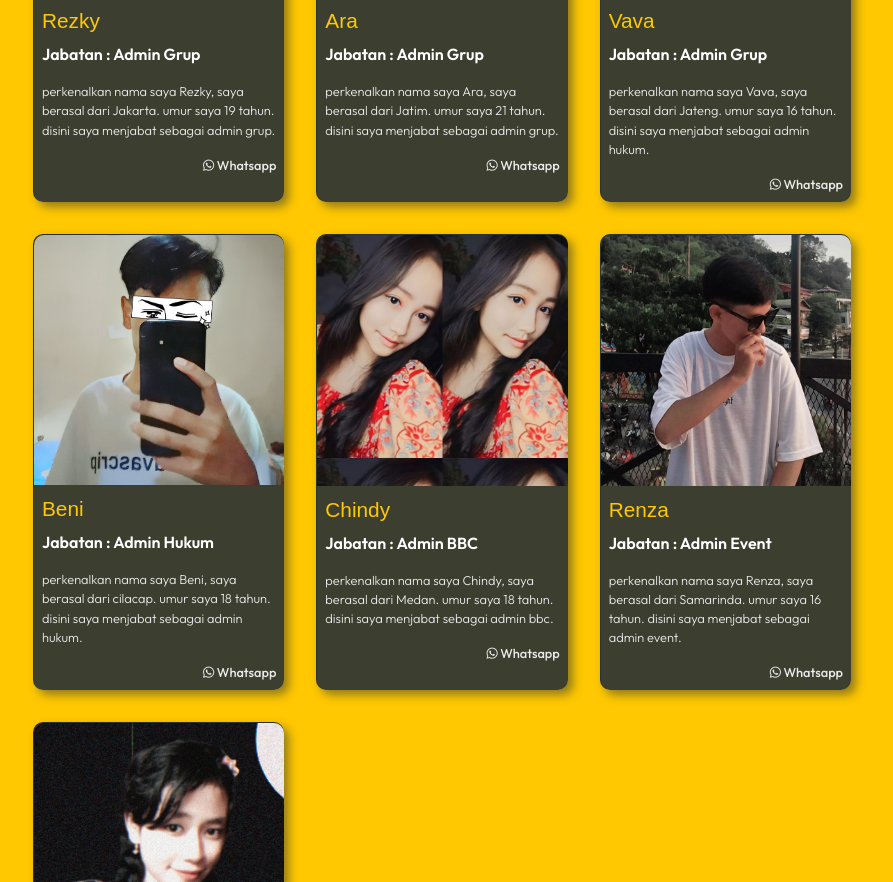
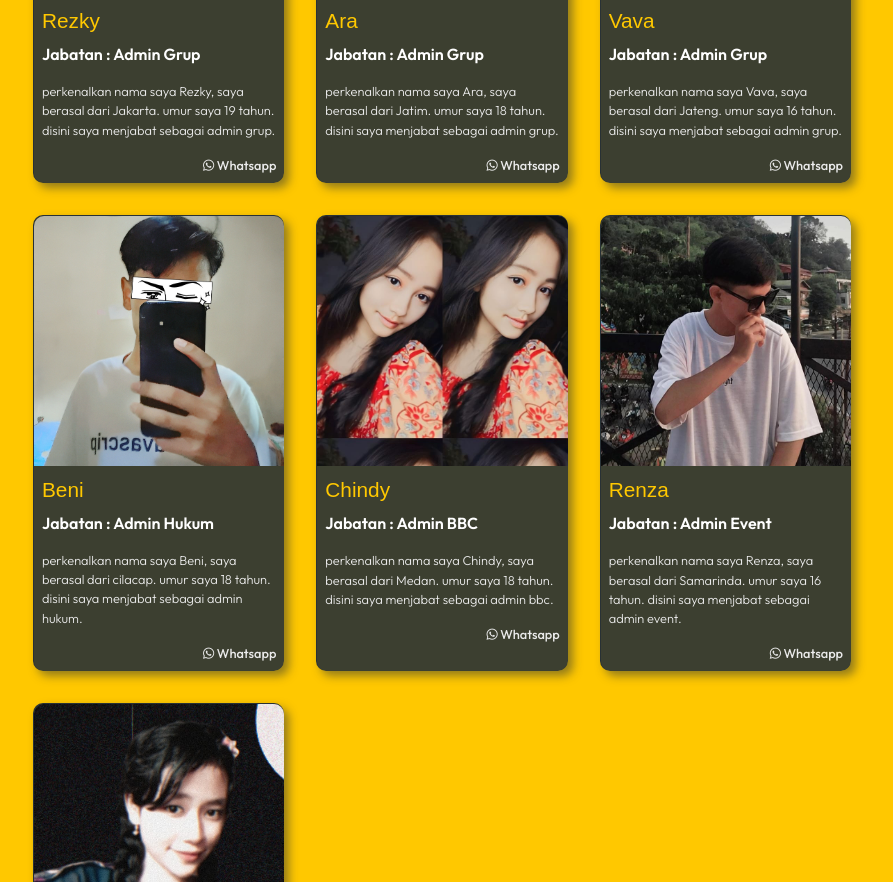
Before and after one commit to wattpadformal/wattpadformal.github.io, a plain HTML site: page index.html in a window 1280 px wide. Shown: the part 3689-4571 px from the top of the page, without its empty margins (198-1091 px from the left). Drawn offline with nearby package versions, Linux system fonts and the light colour scheme.

Commit message:
Update index.html

```diff
--- a/index.html
+++ b/index.html
@@ -147,7 +147,7 @@
             <div class="ketadmin p-2 mt-1 d-flex flex-column">
               <h4 class="nameadmin">Ara</h4>
               <p class="jabatanadm">Jabatan : Admin Grup</p>
-              <p class="detailadm">perkenalkan nama saya Ara, saya berasal dari Jatim. umur saya 21 tahun. disini saya menjabat sebagai admin grup.</p>
+              <p class="detailadm">perkenalkan nama saya Ara, saya berasal dari Jatim. umur saya 18 tahun. disini saya menjabat sebagai admin grup.</p>
               <a href="https://wa.me/qr/UN4LXWJ2LH7PJ1" target="_blank" class="waadm"><i class="fa-brands fa-whatsapp"></i> Whatsapp</a>
             </div>
           </div>
@@ -156,7 +156,7 @@
             <div class="ketadmin p-2 mt-1 d-flex flex-column">
               <h4 class="nameadmin">Vava</h4>
               <p class="jabatanadm">Jabatan : Admin Grup</p>
-              <p class="detailadm">perkenalkan nama saya Vava, saya berasal dari Jateng. umur saya 16 tahun. disini saya menjabat sebagai admin hukum.</p>
+              <p class="detailadm">perkenalkan nama saya Vava, saya berasal dari Jateng. umur saya 16 tahun. disini saya menjabat sebagai admin grup.</p>
               <a href="https://wa.me/+6288806108455" target="_blank" class="waadm"><i class="fa-brands fa-whatsapp"></i> Whatsapp</a>
             </div>
           </div>
```
